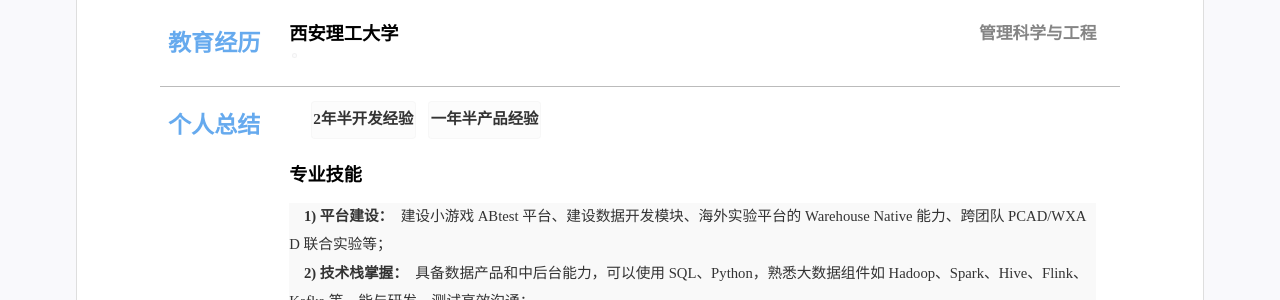
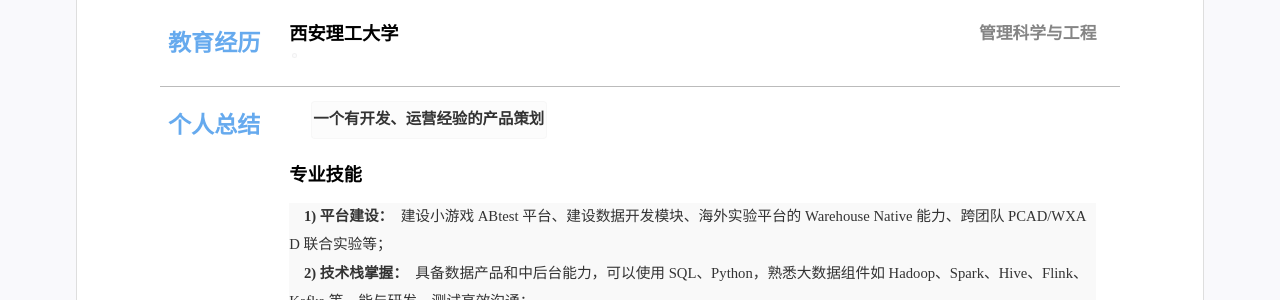
Before and after one commit to kuailexiaoshenxian/cn-wx-cv, a Jekyll site: the page built from index.html, in a window 1280 px wide. Shown: the part 191-491 px from the top of the page. Built offline with Jekyll 4.4.1, drawn with Linux system fonts in a browser that asks for light colours.

Commit message:
Update resume.yml

```diff
--- a/_data/resume.yml
+++ b/_data/resume.yml
@@ -46,8 +46,7 @@ main: #简历主要内容，
   content:
   - title: <font face="华文细黑粗体"></font>
     items: #itmems 可以小块的方式显示
-    - <font face="等线">2年半开发经验 </font>
-    - <font face="等线">一年半产品经验</font>
+    - <font face="等线">一个有开发、运营经验的产品策划 </font>
     # - 数据可视化：Power BI, Tableau
     #- <font face="等线">大数据：HDFS、Hive、MySQL、Spark、Flink、OLAP (Impala、Kudu、ClickHouse)</font>
   - title: <font face="华文细黑粗体">专业技能</font>
```
